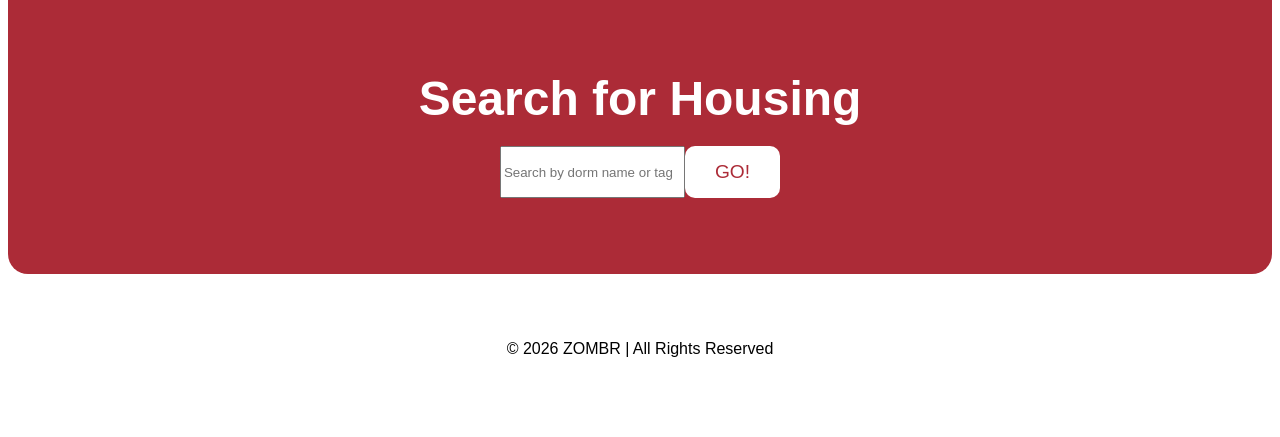
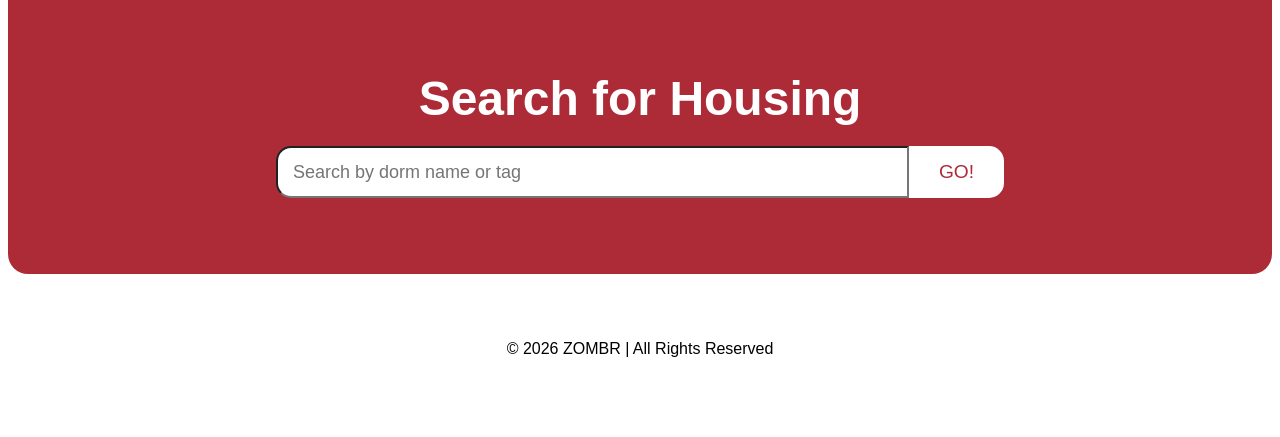
Before and after one commit to VZamora5/rate-my-dorm, a Flask app: template templates/search.html in a window 1280 px wide. Shown: the part 363-800 px from the top of the page. Run offline with Flask 3, Linux system fonts and the light colour scheme; the template is opened without the code that fills it, so the values that code supplies are empty; some web fonts are replaced.

Commit message:
style changes

```diff
--- a/static/css/styles.css
+++ b/static/css/styles.css
@@ -452,7 +452,7 @@ body {
     background-color: var(--white);
     color: var(--crimson-red);
     border: none;
-    border-radius: 10px;
+    border-radius: 0px 15px 15px 0px;
     font-family: 'Borsork', sans-serif;
     font-size: 1.2rem;
     cursor: pointer;
@@ -464,7 +464,6 @@ body {
     flex-direction: column;
     justify-content: start;
     background-color: #D9D9D9;
-    border-radius: 0px 0px 15px 15px;
     border: solid 2px yellow;
 }
 
@@ -581,3 +580,16 @@ body {
     color: #cb333f !important; /* Slightly brighter crimson */
     transform: translateX(10px); /* Subtle slide to the right */
 }
+
+.form-control {
+    width: 50%;
+    font-size: 18px;
+    border-radius: 15px 0px 0px 15px;
+    padding-left: 15px;
+}
+
+/* 🔹 Unified focus state */
+.form-control:focus-within,
+.search-btn:focus-within {
+    border-color: #8b0000; /* darker crimson */
+}
--- a/templates/review.html
+++ b/templates/review.html
@@ -94,7 +94,7 @@
 
                 <div class="review-text-area">
                     <label>Review:</label>
-                    <textarea name="comment" placeholder="I have feeelings"></textarea>
+                    <textarea name="comment" style="font-size: 18px;" placeholder="I have feeelings"></textarea>
                 </div>
                 <div class="submit-container">
                     <button type="submit" class="submit-review-btn">Submit Review</button>
```
Also changed, not shown: static/dorm_photos/Daniels Hall.jpg (added), static/dorm_photos/East Hall.jpg (added), static/dorm_photos/Faraday Hall.jpg (added), static/dorm_photos/Founders Hall.jpg (added), static/dorm_photos/Institute Hall.jpg (added), static/dorm_photos/Messenger Hall.jpg (added), static/dorm_photos/Morgan Hall.jpg (added), static/dorm_photos/Sanford Riley Hall.jpg (added), static/dorm_photos/Stoddard Complex.jpg (added), static/dorm_photos/Trowbridge House.jpg (added), static/dorm_photos/WPI Townhouses.jpg (added), static/dorm_photos/Wachussett House.jpg (added).
